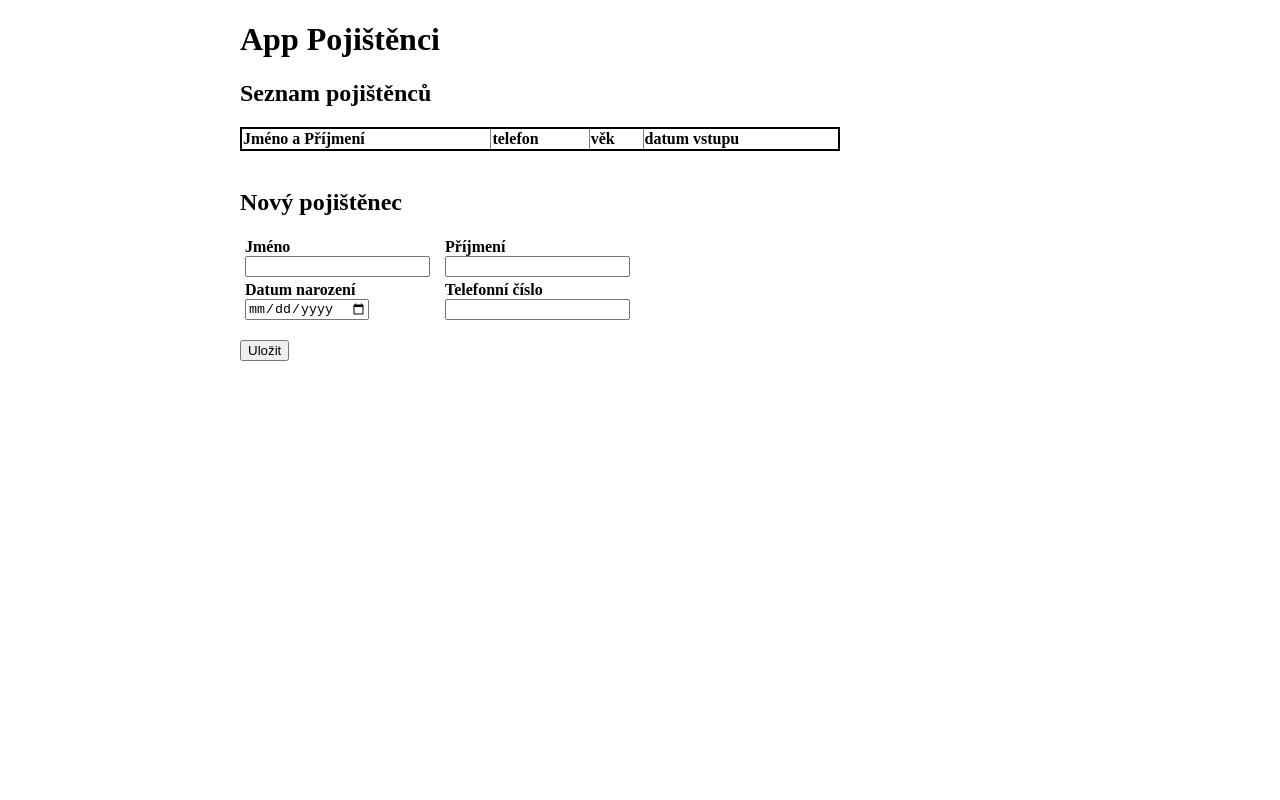
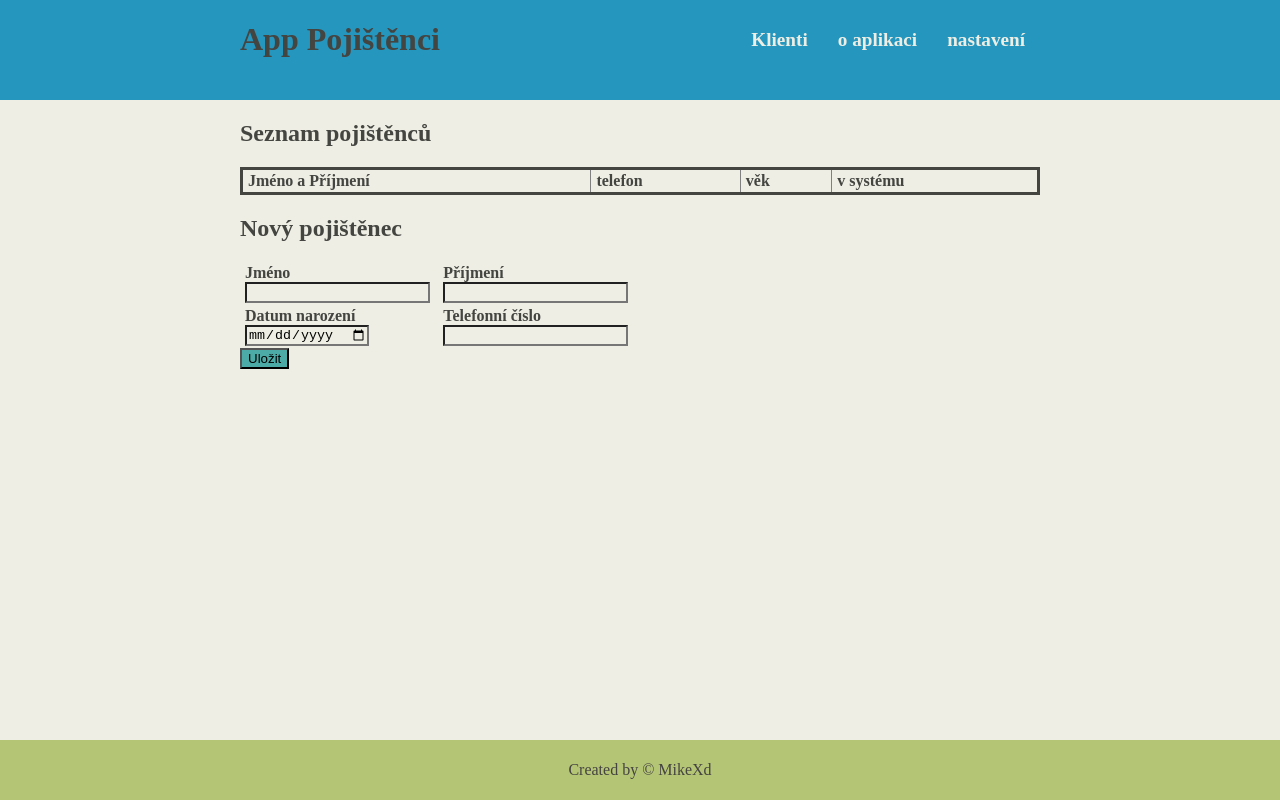
Before and after one commit to MikeXXd/app-Pojisteni, a plain HTML site: page index.html in a window 1280 px wide. Drawn offline with Linux system fonts and the light colour scheme.

Commit message:
CSS styling 1

```diff
--- a/index.html
+++ b/index.html
@@ -9,11 +9,19 @@
 </head>
 <body>
     <header>
+        <div>
             <h1>App Pojištěnci</h1>
+
+            <nav>
+                <ul>
+                    <li><a href="">Klienti</a></li>
+                    <li><a href="">o aplikaci</a></li>
+                    <li><a href="">nastavení</a></li>
+                </ul>
+            </nav>
+        </div>
     </header>
-    <nav>
-
-    </nav>
+    <section>
     <h2>Seznam pojištěnců</h2>
 
     <table >
@@ -22,15 +30,15 @@
                 <th id="text-left">Jméno a Příjmení</th>
                 <th>telefon</th>
                 <th>věk</th>
-                <th>datum vstupu</th>
+                <th>v systému</th>
             </tr>
         </thead>
+
         <tbody id="pojistenci-seznam">
-
         </tbody>
     </table>
 
-    <br>
+
 
         <h2>Nový pojištěnec</h2>
     <table class="imput-table">
@@ -45,9 +53,13 @@
 
     </table>
 
-        <br>
+
 
         <button id="button-ulozit">Uložit</button>
+    </section>
+    <footer>
+        <p>Created by &#169 MikeXd</p>
+    </footer>
 
 
 
--- a/style.css
+++ b/style.css
@@ -1,34 +1,105 @@
+/* Color pallete */
+.new0 { color: #444441; } /* písmo a tabulka-border */
+.new1 { color: #999993; } /* tabulka-inner */
+.new2 { color: #Eeeee4; } /* background */
+.new3 { color: #2596be; } /* header-background */
+.nav4 { color: #b5c576; } /* footer-background */
+
+
+
 body {
-    margin: 0 auto;
-    width: 800px;
-    color: black;
+    margin: 0;
+    color: #444441;
+    background-color: #Eeeee4;;
+    min-height: 100vh;
 
 }
 
+header {
+    background-color: #2596be; ;
+
+    min-height: 100px;
+
+}
+
+header div {
+    margin: 0 auto;
+    display:flex;
+    justify-content: space-between;
+    align-items: center;
+    max-width: 800px;
+}
+
+
+header ul {
+    display: flex;
+    flex-direction: row;
+    justify-content:space-between;
+
+
+}
+
+header li {
+    margin: auto 15px;
+}
+
+section {
+    max-width: 800px;
+    margin: 0 auto;
+    flex: 1;
+}
+
+input {
+    background-color: #Eeeee4;;
+}
+#button-ulozit {
+    background-color: #4CABA6;
+}
+nav li {
+    list-style-type: none;
+}
+
+a {
+    text-decoration: none;
+    color: #Eeeee4;
+    font-weight: 900;
+    font-size: 1.2em;
+}
 /* table styling --------------------------------- */
 table {
-    border: solid 2px black;
-    width: 600px;
+    border: solid 3px #444441;
+    width: 100%;
     border-collapse: collapse;
-}
-
-td {
-    padding: 2px 5px;
 }
 
  th, td {
     border: solid 1px grey;
-    color: black;
+    padding: 2px 5px;
+
 }
 
 
 
 #pojistenci-seznam-th tr, #pojistenci-seznam-th td {
-    border: solid 2px black;
+    border: solid 2px #444441;
     text-align: left;
 }
 
 .imput-table, .imput-table td{
-    width: 400px;
+    max-width: 400px;
     border: none;
 }
+
+footer {
+    position: absolute; /* přebráno ale nepochopeno - drží footer dole*/
+    right: 0; /* přebráno ale nepochopeno - drží footer dole*/
+    bottom: 0; /* přebráno ale nepochopeno - drží footer dole*/
+    left: 0; /* přebráno ale nepochopeno - drží footer dole */
+    background-color: #b5c576;
+    min-height: 50px;
+    margin-top: 10px;
+    text-align: center;
+}
+ footer p {
+    padding: 5px;
+ }
```
Lines whose indentation alone changed are shown as unchanged.
